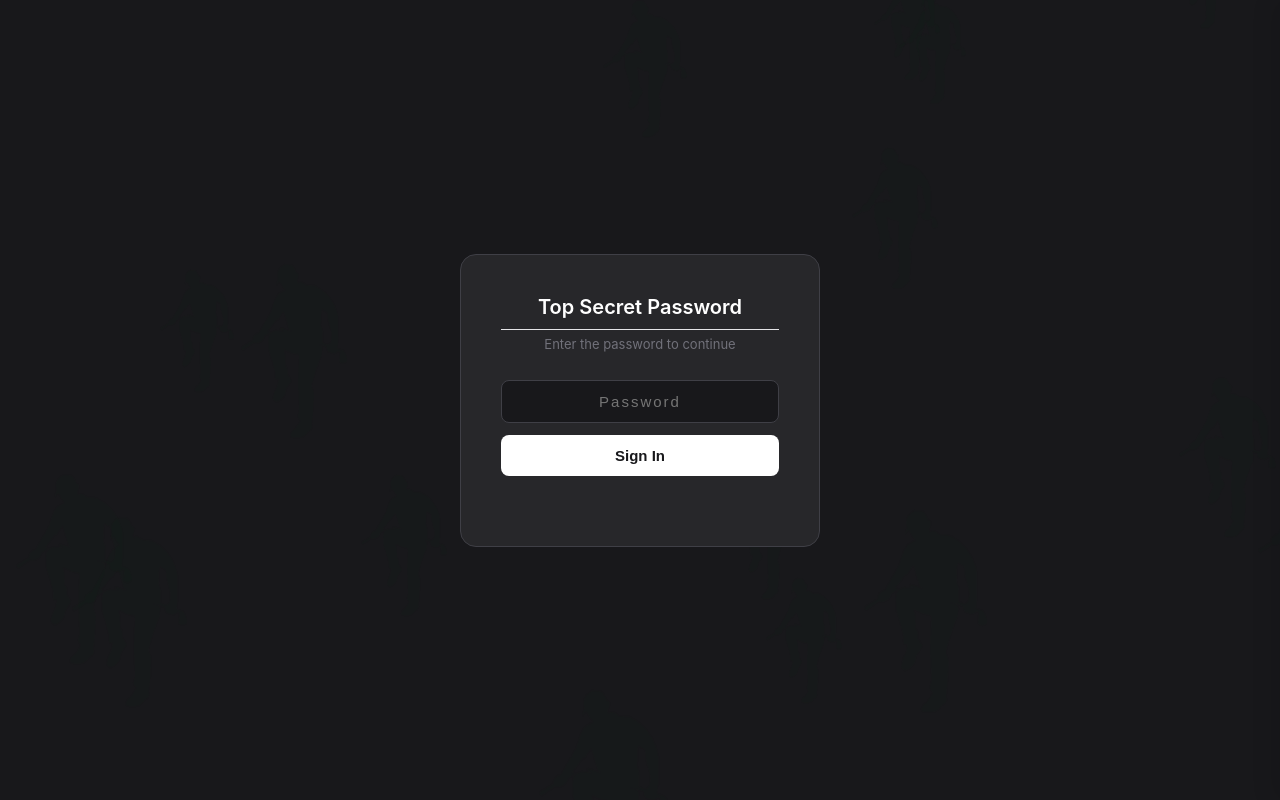
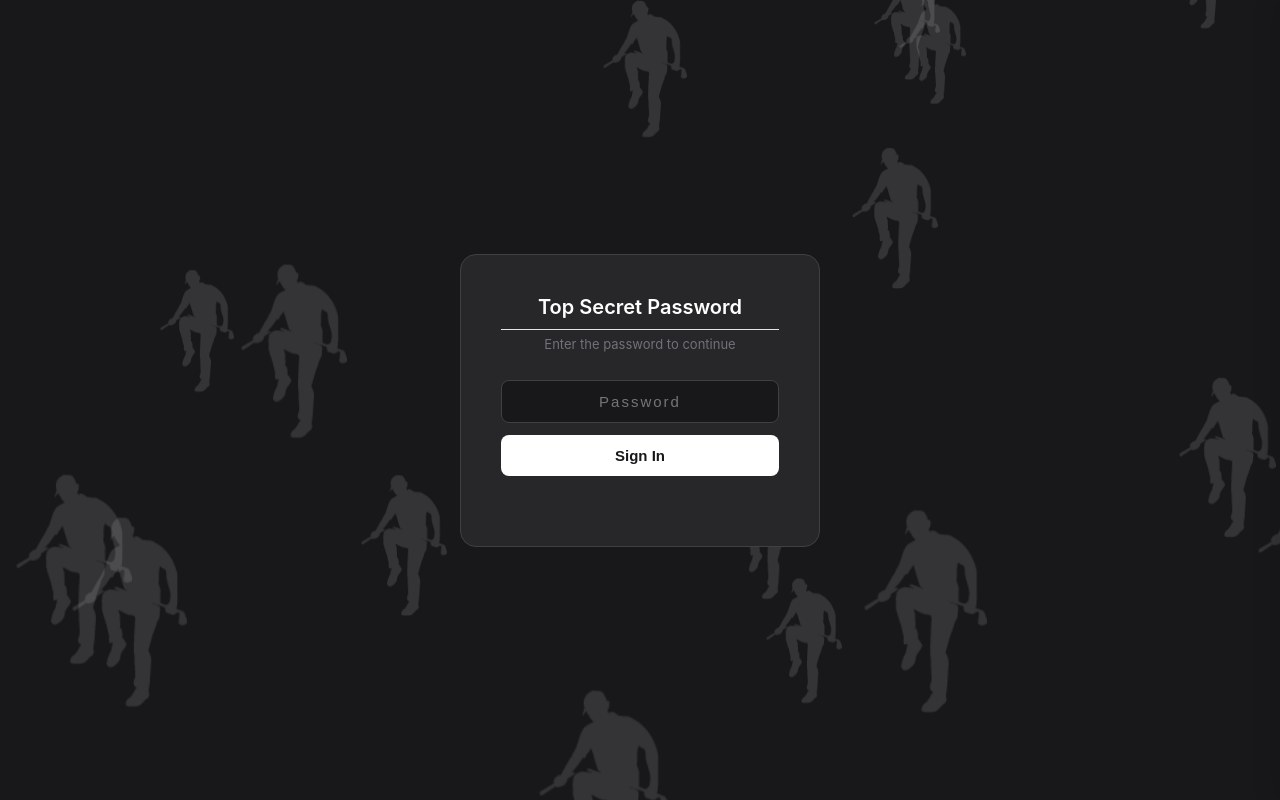
Before and after one commit to averyh01/averyWHP1, a website: page index.html in a window 1280 px wide. Drawn offline with Linux system fonts and the light colour scheme.

Commit message:
Fix golfer pattern: invert to white so visible on dark background

```diff
--- a/index.html
+++ b/index.html
@@ -33,7 +33,8 @@
     }
     .golfer-figure {
       position: absolute;
-      opacity: 0.06;
+      opacity: 0.12;
+      filter: brightness(0) invert(1);
       animation: drift linear infinite;
     }
     @keyframes drift {
```
